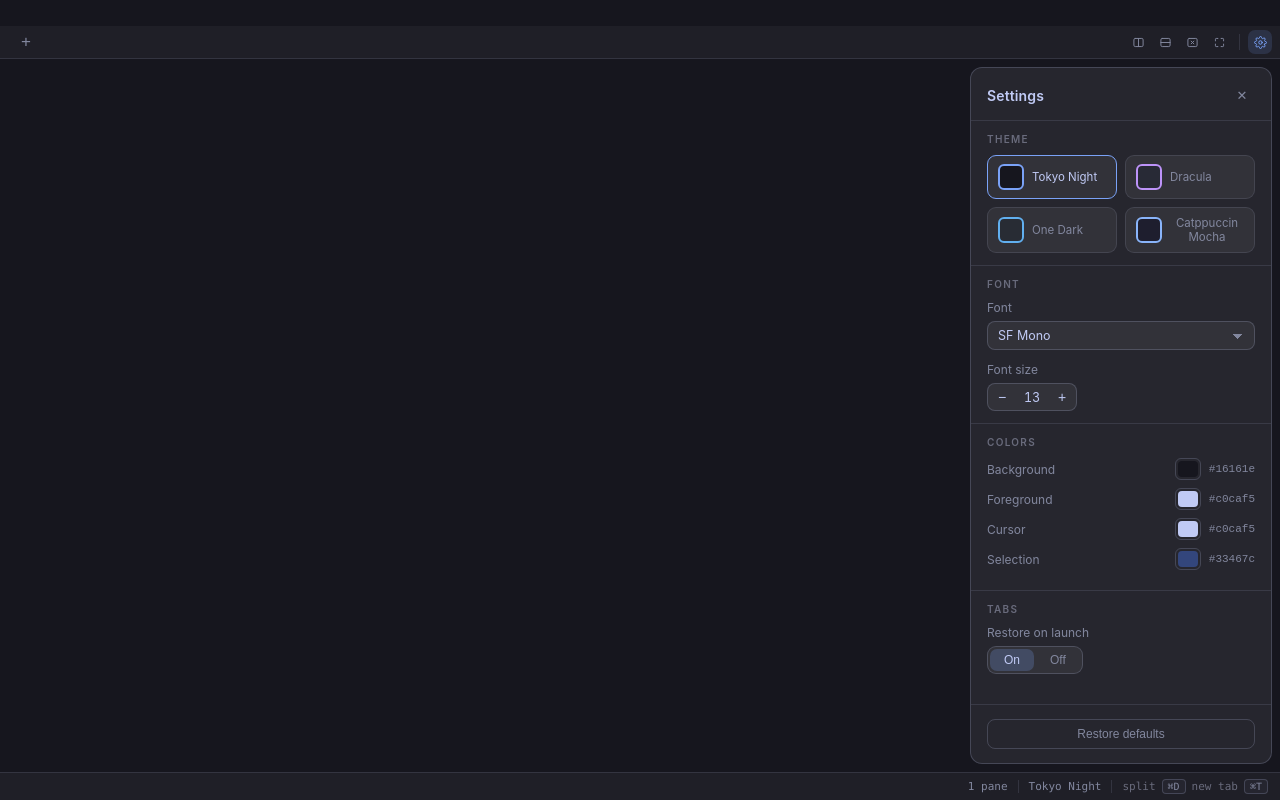
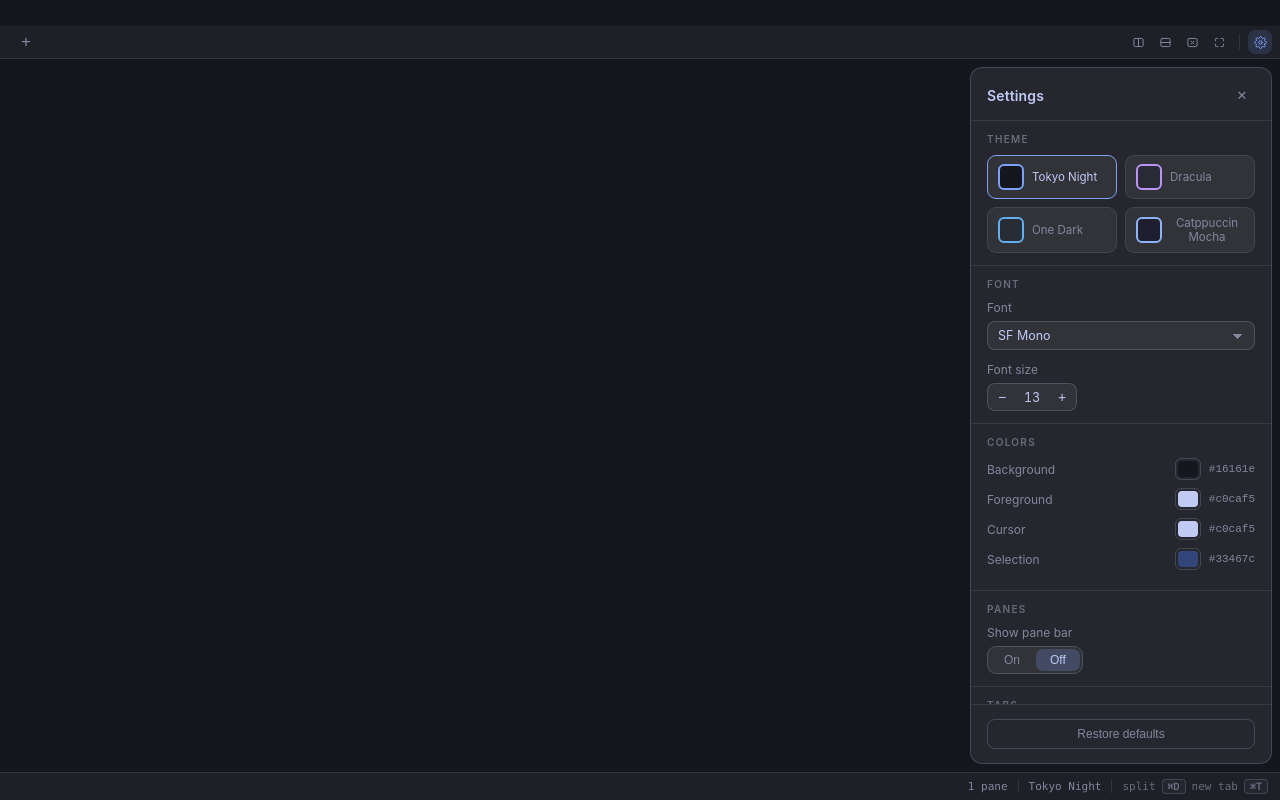
Before and after one commit to mxrsv/stackgrid, a Preact app: page / in a window 1280 px wide. Both pictures are taken after a click on the button 1260 px from the left and 42 px from the top of the page. Built offline with nearby package versions, Linux system fonts and the light colour scheme.

Commit message:
feat: add showPaneBar setting with panel toggle (default hidden)
Claude-Session: https://claude.ai/code/session_01RBTu9ouhBRGDHSSKrRxM8o

```diff
--- a/src/settings/settings-schema.ts
+++ b/src/settings/settings-schema.ts
@@ -12,6 +12,7 @@ export interface Settings {
   colorOverrides: Partial<TerminalColors>;
   restoreTabs: boolean;
   focusExpand: boolean;
+  showPaneBar: boolean;
 }
 
 export const FONT_SIZE_MIN = 10;
@@ -33,6 +34,7 @@ export const DEFAULT_SETTINGS: Settings = {
   colorOverrides: {},
   restoreTabs: true,
   focusExpand: false,
+  showPaneBar: false,
 };
 
 const HEX_COLOR = /^#[0-9a-fA-F]{6}$/;
@@ -88,5 +90,9 @@ export function validateSettings(raw: unknown): Settings {
       typeof source.focusExpand === "boolean"
         ? source.focusExpand
         : DEFAULT_SETTINGS.focusExpand,
+    showPaneBar:
+      typeof source.showPaneBar === "boolean"
+        ? source.showPaneBar
+        : DEFAULT_SETTINGS.showPaneBar,
   };
 }
--- a/src/terminal/terminal-manager.ts
+++ b/src/terminal/terminal-manager.ts
@@ -86,6 +86,10 @@ export function createTerminalManager(
   // hidden panes never get resized while zoomed.
   let zoomedId: number | null = null;
   let zoomOverlay: HTMLElement | null = null;
+
+  // Pane bar visibility is CSS-only: pane.ts always builds and populates the
+  // bar (the drag ghost and anchor still read its cwd) — this class hides it.
+  container.classList.toggle("pane-bar-hidden", !settings.value.showPaneBar);
 
   const paneEvents: PaneEvents = {
     onData(id, data) {
@@ -506,6 +510,7 @@ export function createTerminalManager(
       }
     },
     applySettings(next) {
+      container.classList.toggle("pane-bar-hidden", !next.showPaneBar);
       for (const pane of panes.values()) {
         pane.applySettings(next);
       }
--- a/src/ui/settings-panel.tsx
+++ b/src/ui/settings-panel.tsx
@@ -132,6 +132,33 @@ export function SettingsPanel({ open, onClose }: SettingsPanelProps) {
         </section>
 
         <section class="panel__sec">
+          <h3 class="panel__sec-title">Panes</h3>
+          <div class="field">
+            <span class="field__label">Show pane bar</span>
+            <div class="segmented" role="radiogroup" aria-label="Show pane bar">
+              <button
+                type="button"
+                role="radio"
+                aria-checked={current.showPaneBar}
+                class={`segmented__option ${current.showPaneBar ? "is-active" : ""}`}
+                onClick={() => updateSettings({ showPaneBar: true })}
+              >
+                On
+              </button>
+              <button
+                type="button"
+                role="radio"
+                aria-checked={!current.showPaneBar}
+                class={`segmented__option ${current.showPaneBar ? "" : "is-active"}`}
+                onClick={() => updateSettings({ showPaneBar: false })}
+              >
+                Off
+              </button>
+            </div>
+          </div>
+        </section>
+
+        <section class="panel__sec">
           <h3 class="panel__sec-title">Tabs</h3>
           <div class="field">
             <span class="field__label">Restore on launch</span>
```
Also changed, not shown: 1 other file (tests, documents, lock files or other folders).
